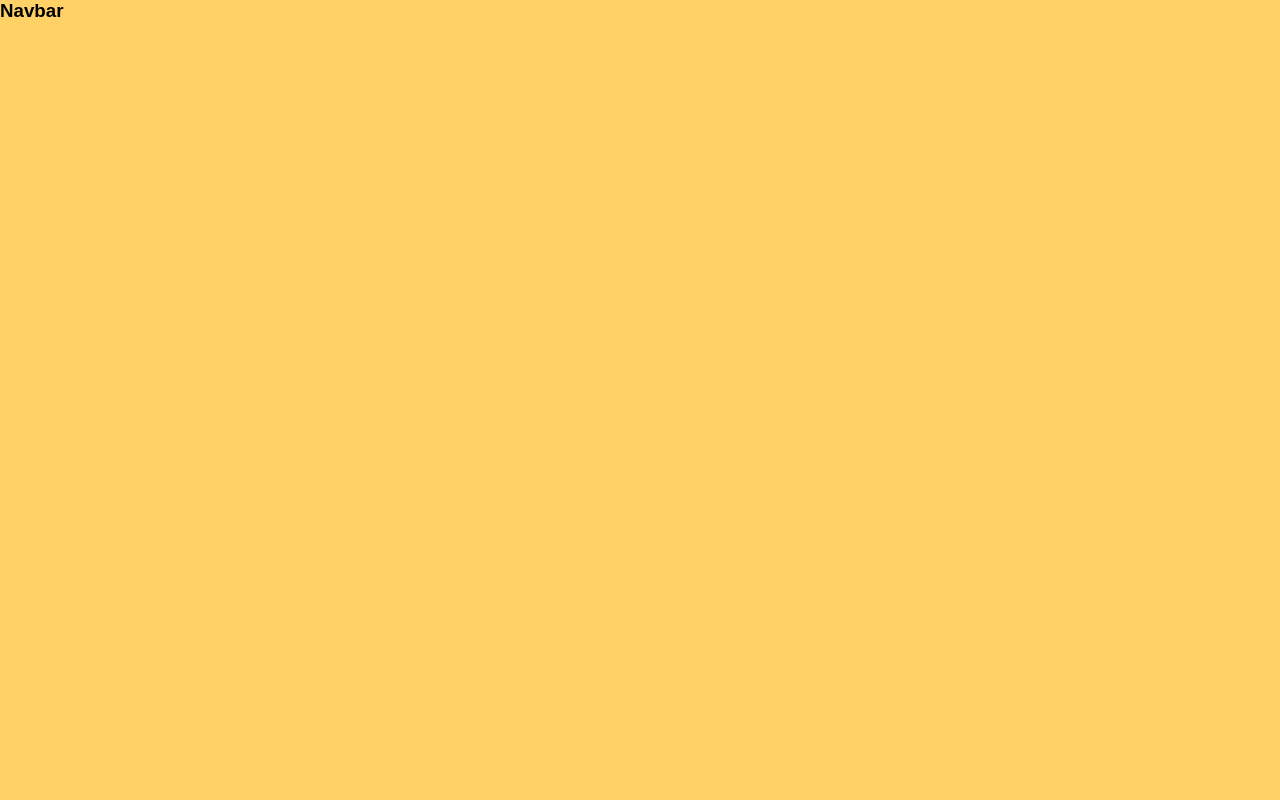
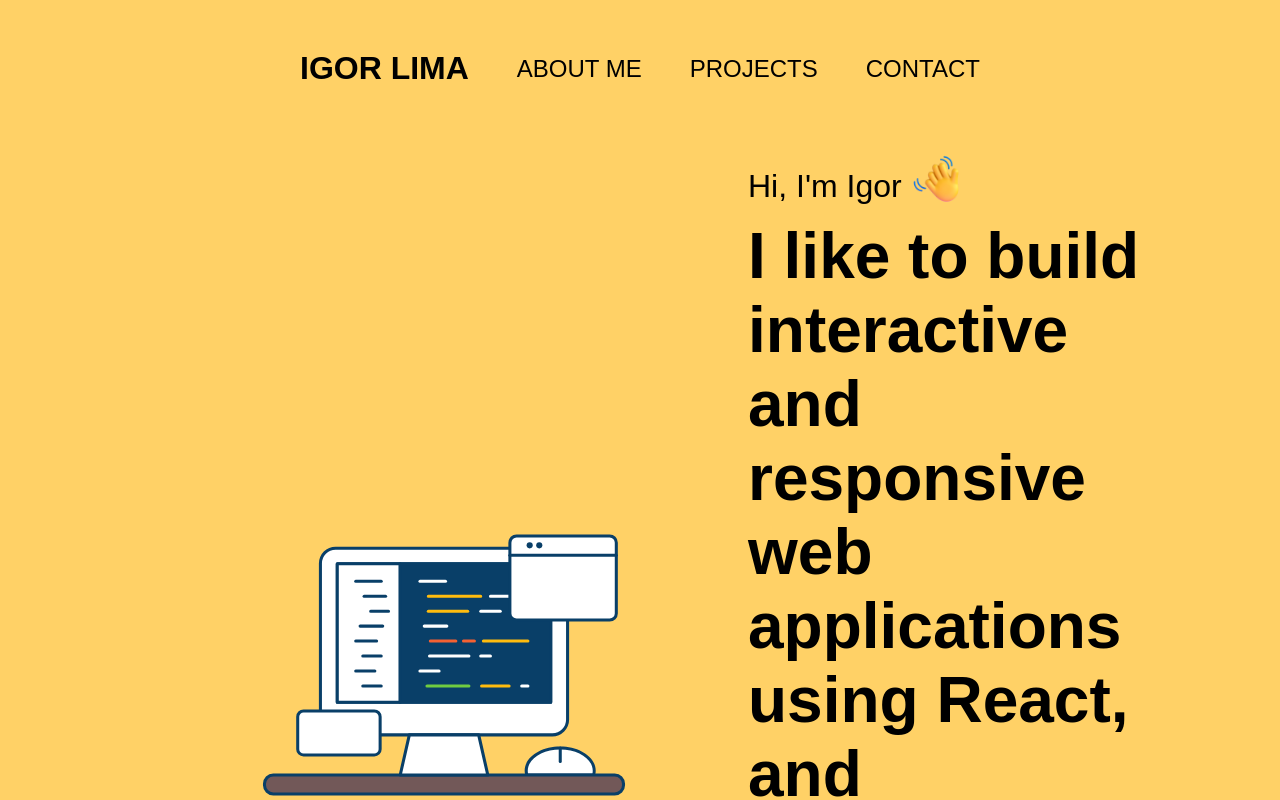
Before and after one commit to Igorgll/Portfolio-2.0, a React (Vite) app: page / in a window 1280 px wide. Shown: the top 800 px of the page. Built offline with nearby package versions, Linux system fonts and the light colour scheme.

Commit message:
@igorgll [Creating navbar component and Section one]

```diff
--- /dev/null
+++ b/src/components/NavToggle/index.tsx
@@ -0,0 +1,11 @@
+import * as style from './styles';
+
+const NavToggle = () => {
+    return(
+        <style.navToggle type='button' id='nav__collapse'>
+            ih rapaz
+        </style.navToggle>
+    );
+}
+
+export default NavToggle;
--- /dev/null
+++ b/src/components/NavToggle/styles.ts
@@ -0,0 +1,4 @@
+import styled from "styled-components";
+
+export const navToggle = styled.button`
+`;
--- a/src/components/Navbar/index.tsx
+++ b/src/components/Navbar/index.tsx
@@ -1,9 +1,20 @@
 import * as style from './styles';
+import NavToggle from '../NavToggle';
 
 const Navbar = () => {
     return (
     <style.Navbar>
-        <h1>Navbar</h1>
+        <nav>
+            <h1>Igor Lima</h1>
+
+            <ul>
+                <li>About me</li>
+                <li>Projects</li>
+                <li>Contact</li>
+            </ul>
+
+            <NavToggle />
+        </nav>
     </style.Navbar>);
 }
 
--- a/src/components/Navbar/styles.ts
+++ b/src/components/Navbar/styles.ts
@@ -1,6 +1,54 @@
 import styled from "styled-components";
 
-export const Navbar = styled.nav `
+export const Navbar = styled.nav`
+  span {
+    display: none;
+  }
+
+  nav {
     background: transparent;
     width: 100%;
-`
+
+    padding: 50px 200px;
+
+    display: flex;
+    align-items: center;
+    justify-content: space-between;
+
+    text-transform: uppercase;
+
+    #nav__collapse {
+      display: none;
+    }
+
+    h1 {
+      font-size: 2rem;
+    }
+
+    ul {
+      list-style: none;
+      display: flex;
+      flex-direction: row;
+
+      gap: 3rem;
+
+      li {
+        font-size: 1.5rem;
+      }
+    }
+  }
+
+  @media (max-width: 768px) {
+    nav {
+      padding: 50px 60px;
+
+      ul {
+        display: none;
+      }
+
+      #nav__collapse {
+        display: block;
+      }
+    }
+  }
+`;
--- a/src/pages/SectionOne/index.tsx
+++ b/src/pages/SectionOne/index.tsx
@@ -1,10 +1,23 @@
 import * as style from './styles'
 import Navbar from '../../components/Navbar';
+import computer from '../../assets/Web development _Outline.svg';
+import wavingHand from '../../assets/waving-hand_1f44b.png';
 
 const SectionOne = () => {
     return (
     <style.SectionOne>
         <Navbar />
+
+        <div className="content">
+            <div className='col-left'>
+                <img src={computer} alt="Computer pic" />
+            </div>
+
+            <div className='col-right'>
+                <span>Hi, I'm Igor <img src={wavingHand} width="60px" alt="Waving hand icon" /> </span>
+                <h1>I like to build interactive and responsive web applications using React, and JavaScript based libraries.</h1>
+            </div>
+        </div>
     </style.SectionOne>
     );
 }
--- a/src/pages/SectionOne/styles.ts
+++ b/src/pages/SectionOne/styles.ts
@@ -5,4 +5,60 @@ export const SectionOne = styled.section`
     height: 100vh;
 
     background: var(--yellow);
+
+    display: flex;
+    flex-direction: column;
+
+    padding: 0px 100px;
+
+    .content {
+        display: flex;
+        flex-direction: row;
+        align-items: center;
+        justify-content: center;
+    }
+
+    .col-left {
+        display: flex;
+        justify-content: flex-start;
+        flex-direction: column;
+
+        padding-left: 40px;
+
+        width: 60%;
+
+        img {
+            max-width: 100%;
+            height: auto;
+            display: block;
+        }
+    }
+
+    .col-right {
+        display: flex;
+        flex-direction: column;
+
+        width: 40%;
+        padding-right: 40px;
+        padding-bottom: 160px;
+
+        margin-top: 1rem;
+
+        span {
+            display: flex;
+            align-items: center;
+            font-size: 2rem;
+        }
+
+        h1 {
+            font-size: 4rem;
+            font-weight: 600;
+            text-align: flex-start;
+        }
+
+        img {
+            padding-bottom: 14px;
+            padding-left: 8px;
+        }
+    }
 `
```
Also changed, not shown: src/assets/Web development _Outline.svg (added), src/assets/waving-hand_1f44b.png (added).
